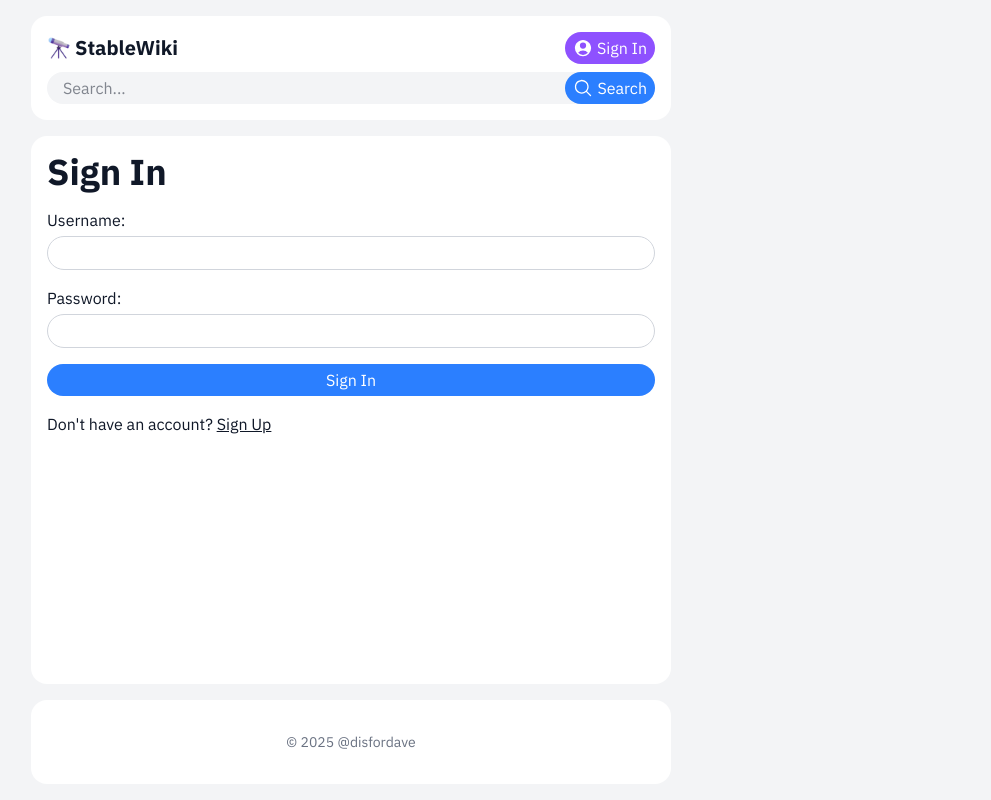
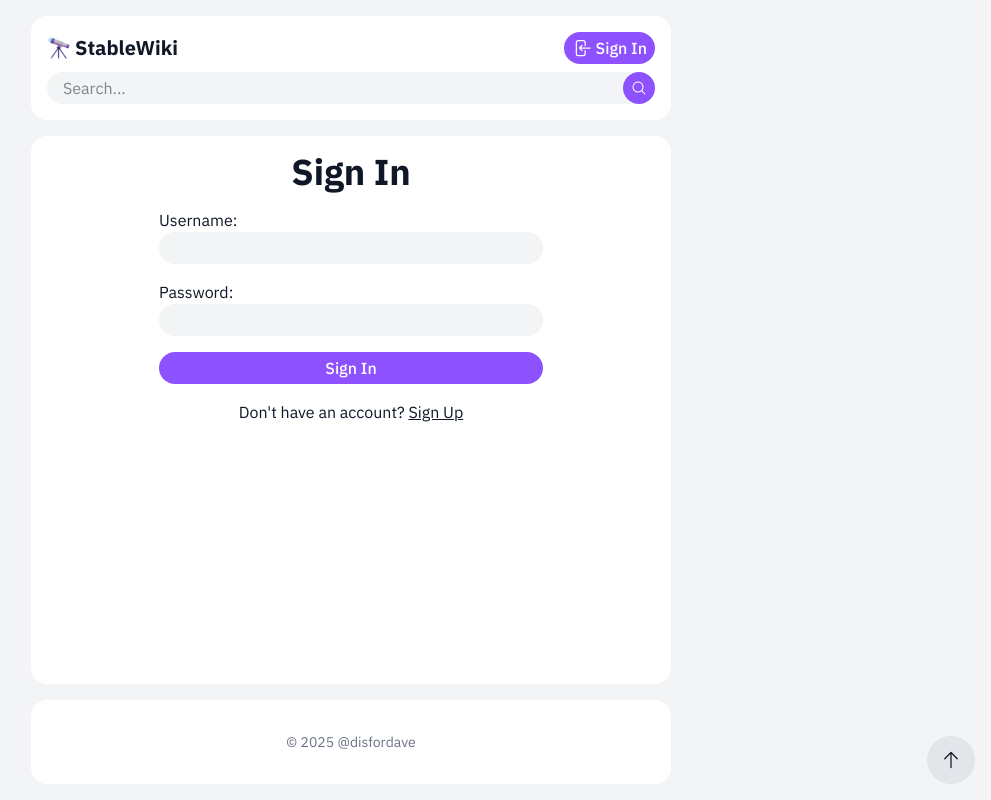
Before and after one commit to disfordave/stablewiki, a Next.js app: page /app/signin in a window 1280 px wide. Shown: the whole page, without its empty margins (289-1280 px from the left). Built offline with nearby package versions, Linux system fonts and the light colour scheme; no server answers.

Commit message:
feat: enhance user interface with improved navigation and styling; add Not Found page

```diff
--- a/src/app/app/signin/page.tsx
+++ b/src/app/app/signin/page.tsx
@@ -63,11 +63,14 @@ export default async function SignIn({
   const success = params.success as string | undefined;
   return (
     <div>
-      <h1 className="mb-4 text-4xl font-bold">Sign In</h1>
+      <h1 className="mb-4 text-center text-4xl font-bold">Sign In</h1>
 
-      <form action={signIn} className="mt-4 flex flex-col gap-4">
+      <form
+        action={signIn}
+        className="mx-auto mt-4 flex max-w-sm flex-col gap-4"
+      >
         <div>
-          <label htmlFor="username" className="mb-1 block">
+          <label htmlFor="username" className="block">
             Username:
           </label>
           <input
@@ -75,11 +78,11 @@ export default async function SignIn({
             id="username"
             name="username"
             required
-            className="w-full rounded-full border border-gray-300 px-2 py-1 dark:border-gray-600"
+            className="w-full rounded-full bg-gray-100 px-4 py-1 focus:ring-2 focus:ring-violet-500 focus:outline-none dark:bg-gray-900"
           />
         </div>
         <div>
-          <label htmlFor="password" className="mb-1 block">
+          <label htmlFor="password" className="block">
             Password:
           </label>
           <input
@@ -87,21 +90,23 @@ export default async function SignIn({
             id="password"
             name="password"
             required
-            className="w-full rounded-full border border-gray-300 px-2 py-1 dark:border-gray-600"
+            className="w-full rounded-full bg-gray-100 px-4 py-1 focus:ring-2 focus:ring-violet-500 focus:outline-none dark:bg-gray-900"
           />
         </div>
         <TransitionFormButton
           useButtonWithoutForm={true}
-          className="bg-blue-500 text-white hover:bg-blue-600"
+          className="bg-violet-500 text-white hover:bg-violet-600"
         >
           Sign In
         </TransitionFormButton>
       </form>
-      <Link href="/app/signup" className="mt-4 inline-block">
-        Don&apos;t have an account? <span className="underline">Sign Up</span>
-      </Link>
-      <p className="text-green-500">{success && <span>{success}</span>}</p>
-      <p className="text-red-500">{error && <span>{error}</span>}</p>
+      <div className="text-center">
+        <Link href="/app/signup" className="mt-4 inline-block">
+          Don&apos;t have an account? <span className="underline">Sign Up</span>
+        </Link>
+        <p className="text-green-500">{success && <span>{success}</span>}</p>
+        <p className="text-red-500">{error && <span>{error}</span>}</p>
+      </div>
     </div>
   );
 }
--- a/src/app/globals.css
+++ b/src/app/globals.css
@@ -1,13 +1,17 @@
 @import "tailwindcss";
 @plugin "@tailwindcss/typography";
 
-.background {
+html {
+  scroll-behavior: smooth;
+}
+
+/* .background {
   @apply bg-gray-100 text-gray-900 transition-colors duration-300 dark:bg-gray-900 dark:text-gray-100;
 }
 
 .secondaryBackground {
   @apply bg-white transition-colors duration-300 dark:bg-gray-800;
-}
+} */
 
 /* :root {
   --background: #ffffff;
--- a/src/app/layout.tsx
+++ b/src/app/layout.tsx
@@ -5,6 +5,8 @@ import { WIKI_DESCRIPTION, WIKI_NAME } from "@/config";
 
 import { Header, Footer } from "@/components";
 import Head from "next/head";
+import { TransitionLinkButton } from "@/components/ui";
+import { ArrowUpIcon } from "@heroicons/react/24/solid";
 
 const ibmPlexSans = IBM_Plex_Sans({
   variable: "--font-ibm-plex-sans",
@@ -54,8 +56,9 @@ export default function RootLayout({
       </Head>
       <body
         className={`${ibmPlexSans.className} ${ibmPlexMono.style} bg-white antialiased sm:bg-gray-100 dark:bg-gray-800 sm:dark:bg-gray-900`}
+        id="top"
       >
-        <div className="background h-full min-h-screen w-full">
+        <div className="h-full min-h-screen w-full bg-gray-100 text-gray-900 transition-colors duration-300 dark:bg-gray-900 dark:text-gray-100">
           <div className="mx-auto flex min-h-screen max-w-2xl flex-col gap-4 p-0 sm:p-4">
             <Header />
             <main className="flex-grow overflow-auto rounded-2xl bg-white p-4 dark:bg-gray-800">
@@ -63,6 +66,13 @@ export default function RootLayout({
             </main>
             <Footer />
           </div>
+          <TransitionLinkButton
+            href="#top"
+            className="fixed end-4 bottom-4 size-12 bg-gray-300/50 hover:bg-gray-400/50 dark:bg-gray-700/50 dark:hover:bg-gray-600/50"
+            title="Back to Top"
+          >
+            <ArrowUpIcon className="inline size-5" />
+          </TransitionLinkButton>
         </div>
       </body>
     </html>
--- /dev/null
+++ b/src/app/not-found.tsx
@@ -0,0 +1,21 @@
+import { TransitionLinkButton } from "@/components/ui";
+import { WIKI_HOMEPAGE_LINK } from "@/config";
+
+export default function NotFound() {
+  return (
+    <div className="flex flex-col items-center justify-center bg-white dark:bg-gray-900">
+      <h1 className="text-6xl font-bold text-gray-800 dark:text-gray-200">
+        404
+      </h1>
+      <p className="my-4 text-xl text-gray-600 dark:text-gray-400">
+        Oops! The page you are looking for does not exist.
+      </p>
+      <TransitionLinkButton
+        href={WIKI_HOMEPAGE_LINK}
+        className="bg-violet-500 text-white hover:bg-violet-600"
+      >
+        Go to Homepage
+      </TransitionLinkButton>
+    </div>
+  );
+}
--- a/src/app/wiki/[slug]/history/[version]/page.tsx
+++ b/src/app/wiki/[slug]/history/[version]/page.tsx
@@ -1,6 +1,7 @@
 import { TransitionLinkButton } from "@/components/ui";
 import { getUser } from "@/lib/auth/functions";
 import { Page } from "@/lib/types";
+import { ArrowPathIcon, ArrowUturnLeftIcon } from "@heroicons/react/24/solid";
 import Link from "next/link";
 import Markdown from "react-markdown";
 
@@ -98,12 +99,14 @@ export default async function WikiPage({
           href={`/wiki/${page.slug}`}
           className="bg-green-500 text-white hover:bg-green-600"
         >
+          <ArrowPathIcon className="inline size-5" />
           Latest Page
         </TransitionLinkButton>
         <TransitionLinkButton
           href={`/wiki/${page.slug}/history`}
           className="bg-blue-500 text-white hover:bg-blue-600"
         >
+          <ArrowUturnLeftIcon className="inline size-5" />
           Back to History
         </TransitionLinkButton>
       </div>
--- a/src/app/wiki/[slug]/history/page.tsx
+++ b/src/app/wiki/[slug]/history/page.tsx
@@ -1,5 +1,6 @@
 import { TransitionLinkButton } from "@/components/ui";
 import { getUser } from "@/lib/auth/functions";
+import { ArrowUturnLeftIcon } from "@heroicons/react/24/solid";
 import Link from "next/link";
 
 export default async function WikiHistoryPage({
@@ -80,6 +81,7 @@ export default async function WikiHistoryPage({
         href={`/wiki/${slug}`}
         className="mt-4 w-fit bg-blue-500 text-white hover:bg-blue-600"
       >
+        <ArrowUturnLeftIcon className="inline size-5" />
         Back to Page
       </TransitionLinkButton>
     </div>
--- a/src/app/wiki/[slug]/page.tsx
+++ b/src/app/wiki/[slug]/page.tsx
@@ -1,6 +1,8 @@
 import { TransitionLinkButton } from "@/components/ui";
 import { getUser } from "@/lib/auth/functions";
 import { Page } from "@/lib/types";
+import { DocumentTextIcon } from "@heroicons/react/24/solid";
+import { PencilSquareIcon } from "@heroicons/react/24/solid";
 import Link from "next/link";
 import Markdown from "react-markdown";
 
@@ -92,6 +94,7 @@ export default async function WikiPage({
               href={`/wiki/${page.slug}/edit`}
               className="bg-green-500 text-white hover:bg-green-600"
             >
+              <PencilSquareIcon className="inline size-5" />
               Edit Page
             </TransitionLinkButton>
           </div>
@@ -100,6 +103,7 @@ export default async function WikiPage({
               href={`/wiki/${page.slug}/history`}
               className="bg-blue-500 text-white hover:bg-blue-600"
             >
+              <DocumentTextIcon className="inline size-5" />
               History
             </TransitionLinkButton>
           </div>
--- a/src/components/Header.tsx
+++ b/src/components/Header.tsx
@@ -6,6 +6,7 @@ import { UserCircleIcon } from "@heroicons/react/24/solid";
 import { TransitionLinkButton, TransitionFormButton } from "@/components/ui";
 import { MagnifyingGlassIcon } from "@heroicons/react/24/solid";
 import Image from "next/image";
+import { ArrowLeftEndOnRectangleIcon } from "@heroicons/react/24/solid";
 
 export default async function Header() {
   const user = await getUser();
@@ -40,7 +41,7 @@ export default async function Header() {
               className="bg-violet-500 text-white hover:bg-violet-600"
             >
               <UserCircleIcon className="inline size-5" />
-              {user.username}
+              <span className="font-bold">{user.username}</span>
             </TransitionLinkButton>
 
             {WIKI_DISABLE_MEDIA ? null : (
@@ -57,7 +58,7 @@ export default async function Header() {
             href="/app/signin"
             className="bg-violet-500 text-white hover:bg-violet-600"
           >
-            <UserCircleIcon className="inline size-5" />
+            <ArrowLeftEndOnRectangleIcon className="inline size-5" />
             Sign In
           </TransitionLinkButton>
         )}
@@ -71,11 +72,11 @@ export default async function Header() {
           required
         />
         <TransitionFormButton
+          title="Search"
           useButtonWithoutForm={true}
-          className="absolute end-0 bg-blue-500 text-white hover:bg-blue-600"
+          className="absolute end-0 h-full rounded-full bg-violet-500 text-white hover:bg-violet-600"
         >
-          <MagnifyingGlassIcon className="inline size-5" />
-          Search
+          <MagnifyingGlassIcon className="inline size-4" />
         </TransitionFormButton>
       </form>
     </header>
--- a/src/components/ui/TransitionButton.tsx
+++ b/src/components/ui/TransitionButton.tsx
@@ -4,15 +4,19 @@ function TransitionLinkButton({
   className,
   href,
   children,
+  title,
 }: {
   className?: string;
   href: string;
   children: React.ReactNode;
+  title?: string;
 }) {
   return (
     <Link
-      className={`flex cursor-pointer items-center justify-center gap-1 rounded-full px-2 py-1 text-nowrap transition-colors duration-300 ${className || ""}`}
+      className={`flex cursor-pointer items-center justify-center gap-1 rounded-full px-2 py-1 font-medium text-nowrap transition-colors duration-300 ${className || ""}`}
       href={href}
+      title={title}
+      aria-label={title}
     >
       {children}
     </Link>
@@ -24,17 +28,21 @@ function TransitionFormButton({
   action,
   children,
   useButtonWithoutForm = false,
+  title,
 }: {
   className?: string;
   action?: (formData: FormData) => Promise<void>;
   children: React.ReactNode;
   useButtonWithoutForm?: boolean;
+  title?: string;
 }) {
   if (useButtonWithoutForm) {
     return (
       <button
         type="submit"
-        className={`flex cursor-pointer items-center justify-center gap-1 rounded-full px-2 py-1 transition-colors duration-300 ${className || ""}`}
+        title={title}
+        aria-label={title}
+        className={`flex cursor-pointer items-center justify-center gap-1 rounded-full px-2 py-1 font-medium transition-colors duration-300 ${className || ""}`}
       >
         {children}
       </button>
@@ -45,7 +53,7 @@ function TransitionFormButton({
     <form action={action}>
       <button
         type="submit"
-        className={`flex cursor-pointer items-center justify-center gap-1 rounded-full px-2 py-1 transition-colors duration-300 ${className || ""}`}
+        className={`flex cursor-pointer items-center justify-center gap-1 rounded-full px-2 py-1 font-medium transition-colors duration-300 ${className || ""}`}
       >
         {children}
       </button>
```
Also changed, not shown: src/app/app/dashboard/page.tsx (+6 -1 lines), src/app/wiki/[slug]/edit/page.tsx (+18 -9 lines).
